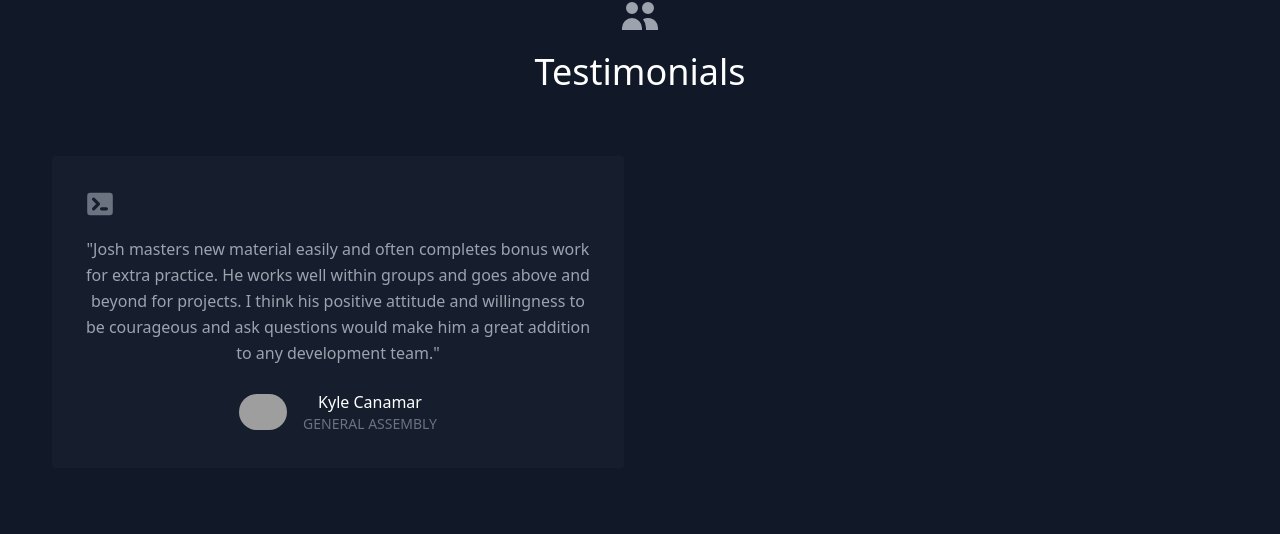
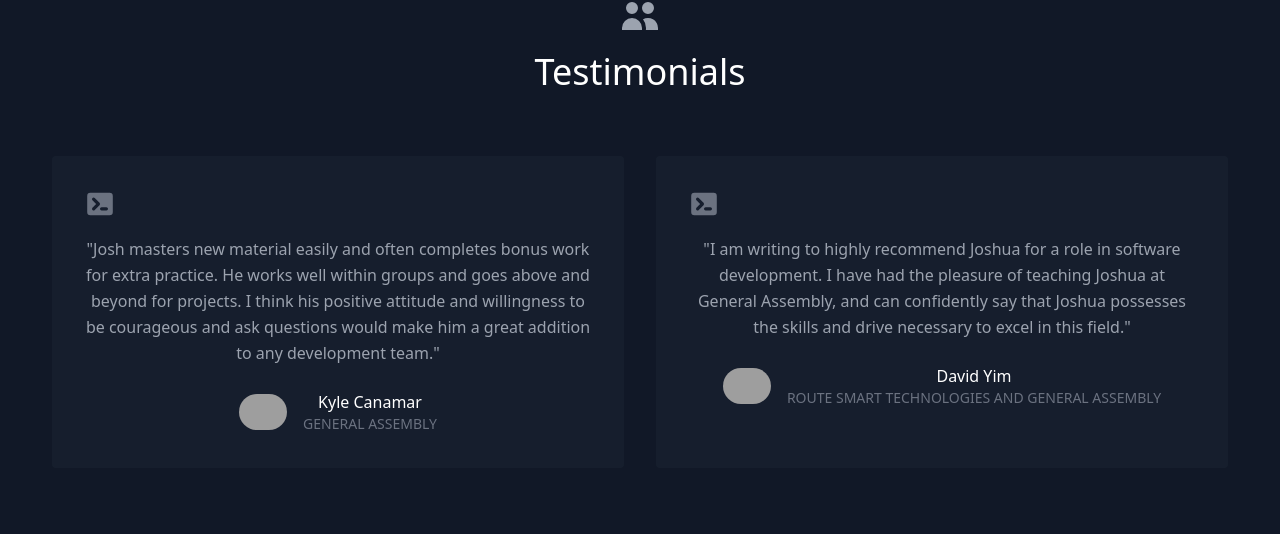
Before and after one commit to J-Gulledge19/Portfolio, a React (Create React App) app: page / in a window 1280 px wide. Shown: the part 2354-2888 px from the top of the page. Built offline with nearby package versions, Linux system fonts and the light colour scheme; grey boxes are pictures that could not be loaded.

Commit message:
Added another testimonial

```diff
--- a/src/data.js
+++ b/src/data.js
@@ -73,16 +73,16 @@ export const testimonials = [
         name: "Kyle Canamar",
         company: "General Assembly"
     },
+    {
+        quote:'"I am writing to highly recommend Joshua for a role in software development. I have had the pleasure of teaching Joshua at General Assembly, and can confidently say that Joshua possesses the skills and drive necessary to excel in this field."',
+        image:"https://i.imgur.com/i9Fk7VQ.jpg",
+        name: "David Yim",
+        company: "Route Smart Technologies and General Assembly"
+    },
     // {
     //     quote:'""',
     //     image:"https://i.imgur.com/QhUIK0k.jpg",
     //     name: "Hisham Raihan",
     //     company: "General Assembly"
     // },
-    // {
-    //     quote:'""',
-    //     image:"https://i.imgur.com/i9Fk7VQ.jpg",
-    //     name: "David Yim",
-    //     company: "General Assembly"
-    // },
 ]
```
